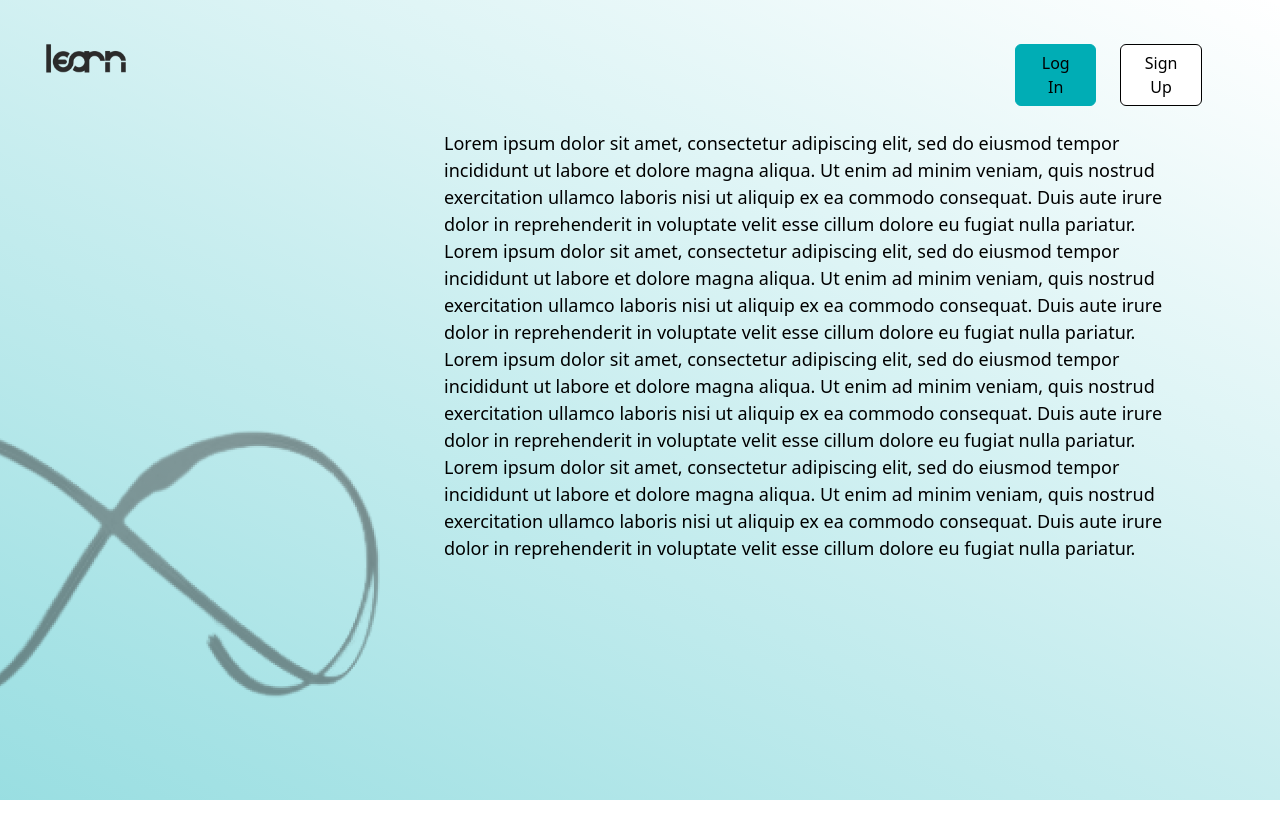
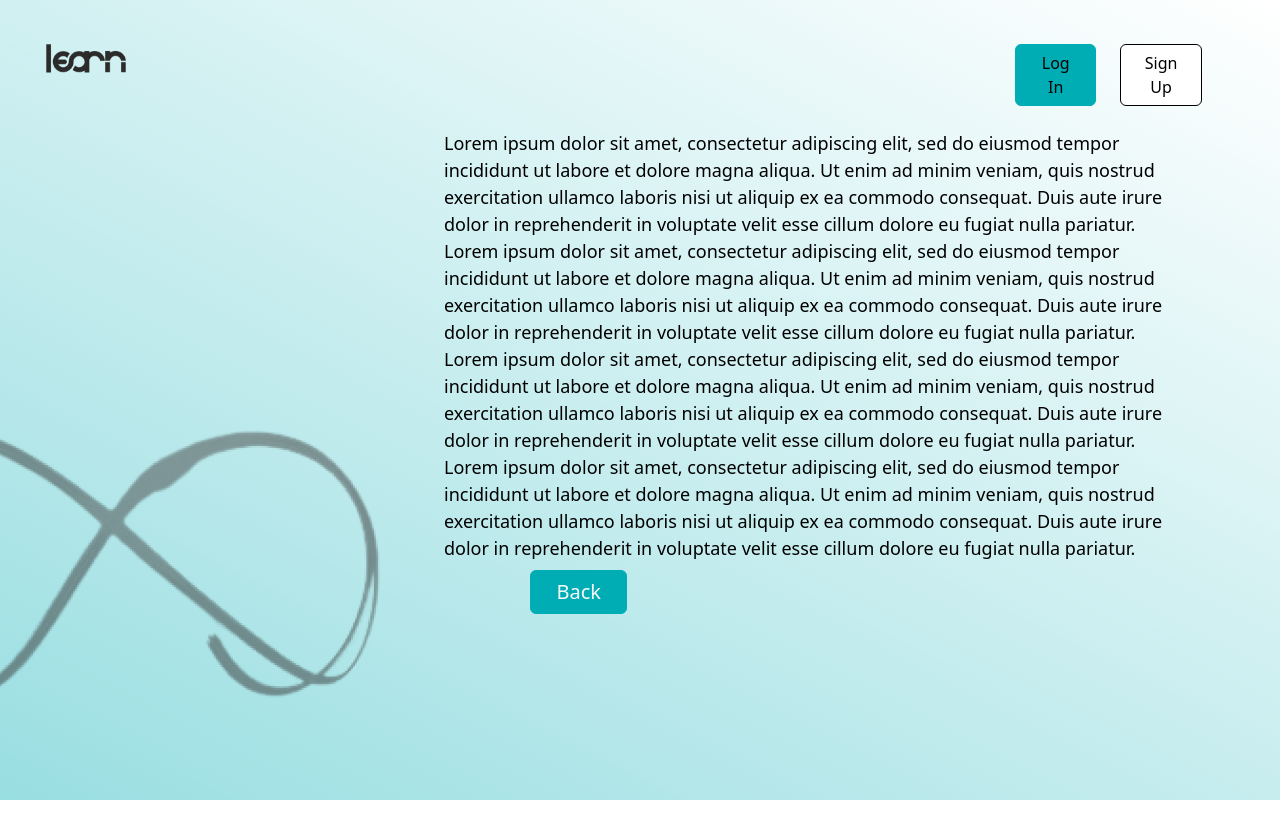
Before and after one commit to Harshini321/LearnFinity, a React (Create React App) app in the folder learnfinity/: page /readmore in a window 1280 px wide. Shown: the top 838 px of the page. Built offline with nearby package versions, Linux system fonts and the light colour scheme.

Commit message:
main page changes

```diff
--- a/learnfinity/src/pages/landingpage/landingpage.css
+++ b/learnfinity/src/pages/landingpage/landingpage.css
@@ -56,6 +56,10 @@
     /* background-position: center; */
     background-repeat: no-repeat;
     /* background-size: cover; */
+}
+
+.readmo {
+    text-decoration: none;
 }
 
 body {
--- a/learnfinity/src/pages/landingpage/landingpage.js
+++ b/learnfinity/src/pages/landingpage/landingpage.js
@@ -51,7 +51,7 @@ export default function landingpage() {
                 <div class="row">
                     <div class="col-4"></div>
                     <div class="col-4 rmbtn_div">
-                        <button type="button" class="btn btn-primary rmbtn">Read More</button>
+                        <button type="button" class="btn btn-primary rmbtn"> <a href="/readmore" class="link-light readmo">Read More</a></button>
                     </div>
                     <div class="col-4"></div>
                 </div>
--- a/learnfinity/src/pages/landingpage/readmore.css
+++ b/learnfinity/src/pages/landingpage/readmore.css
@@ -21,6 +21,15 @@
     width: 100%;
     padding: 20px;
     text-align: center;
+}
+
+.back {
+    text-decoration: none;
+}
+
+.back1 {
+    margin-left: 340px;
+    ;
 }
 
 #inf1 {
--- a/learnfinity/src/pages/landingpage/readmore.js
+++ b/learnfinity/src/pages/landingpage/readmore.js
@@ -36,6 +36,9 @@ Lorem ipsum dolor sit amet, consectetur adipiscing elit, sed do eiusmod tempor i
 
                         </h4>
                     </div>
+                    <div class="col-4 rmbtn_div back1">
+                        <button type="button" class="btn btn-primary rmbtn"> <a href="/" class="link-light back">Back</a></button>
+                    </div>
                     <div class="col-1"></div>
                 </div>
             </div>
```
Also changed, not shown: 1 other file (tests, documents, lock files or other folders).
